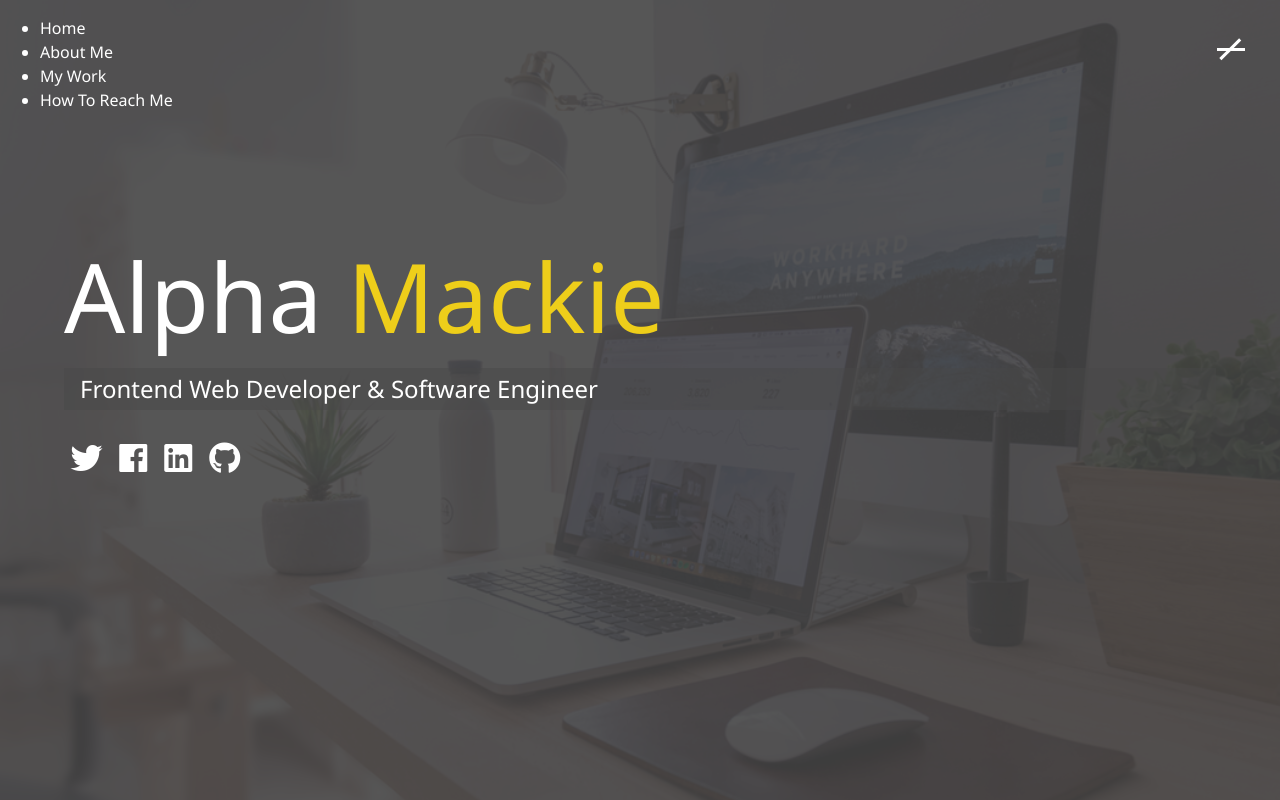
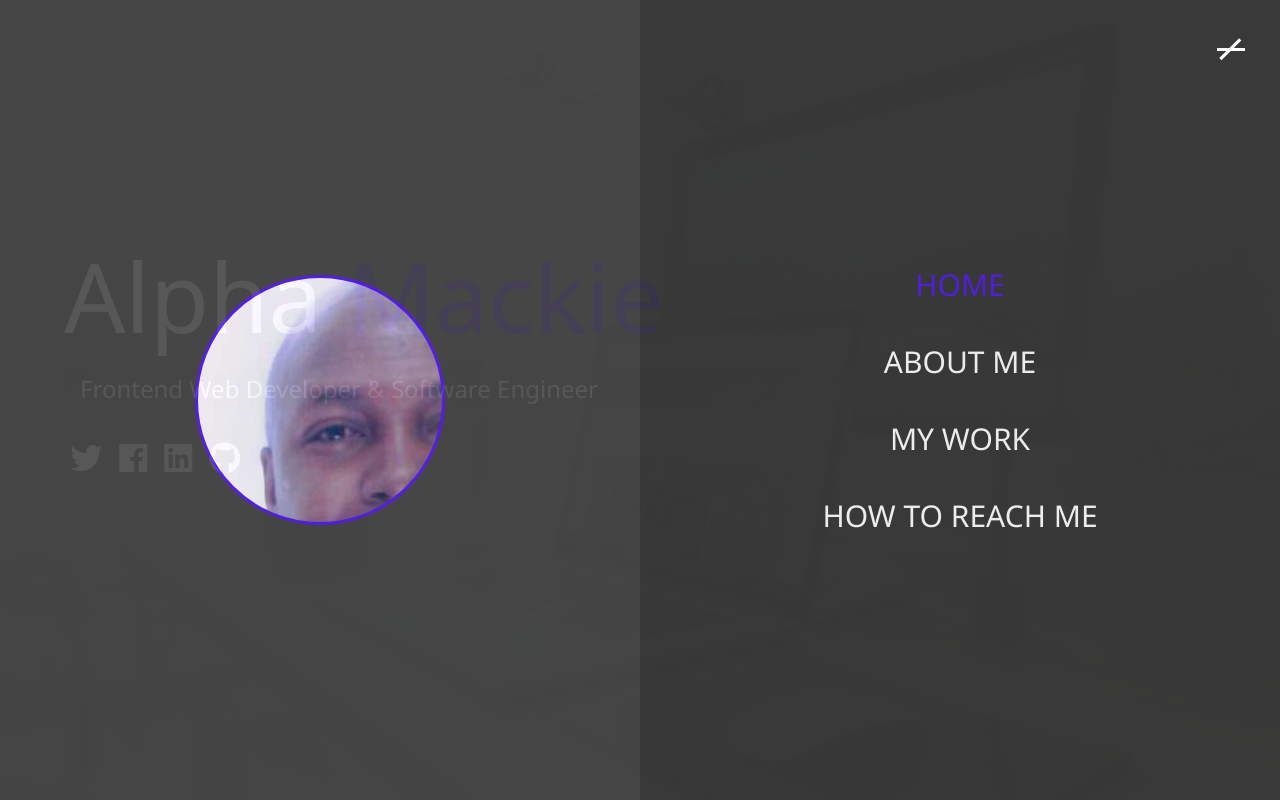
Before and after one commit to Amac01/My-Portfolio, a website: page index.html in a window 1280 px wide. Both pictures are taken after a click on the element 1231 px from the left and 47 px from the top of the page. Drawn offline with Linux system fonts and the light colour scheme; files whose address does not match are found by name.

Commit message:
Menu overlay

```diff
--- a/SCSS/_menu.scss
+++ b/SCSS/_menu.scss
@@ -35,3 +35,99 @@
 		}
 	}
 }
+
+//Menu Overlay
+.menu {
+	position: fixed;
+	top: 0;
+	width: 100%;
+	opacity: 0.9;
+	visibility: hidden;
+
+	&.show {
+		visibility: visible;
+	}
+
+	&-branding,
+	&-nav {
+		display: flex;
+		flex-flow: column wrap;
+		align-items: center;
+		justify-content: center;
+		float: left;
+		width: 50%;
+		height: 100vh;
+		overflow: hidden;
+	}
+
+	&-nav {
+		margin: 0;
+		padding: 0;
+		background: darken($primary-color, 5);
+		list-style: none;
+		transform: translate3d(0, -100%, 0);
+		@include easeOut;
+
+		&.show {
+			//Slide in from top
+			transform: translate3d(0, 0, 0);
+		}
+	}
+
+	.nav-link {
+		display: inline-block;
+		position: relative;
+		font-size: 30px;
+		text-transform: uppercase;
+		padding: 1rem 0;
+		font-weight: 300;
+		color: #fff;
+		text-decoration: none;
+		@include easeOut;
+
+		&:hover {
+			color: $secondary-color;
+		}
+	}
+
+	//Branding side
+	&-branding {
+		background: $primary-color;
+		transform: translate3d(0, 100%, 0);
+		@include easeOut;
+
+		&.show {
+			//Slide in from bottom
+			transform: translate3d(0, 0, 0);
+		}
+
+		.portrait {
+			width: 250px;
+			height: 250px;
+			background: url(../images/AmacPhoto.jpg);
+			border-radius: 50%;
+			border: solid 3px $secondary-color;
+		}
+	}
+
+	.nav-item {
+		transform: translate3d(600px, 0, 0);
+		@include easeOut;
+
+		&.show {
+			//Slide in from right
+			transform: translate3d(0, 0, 0);
+		}
+
+		&.current > a {
+			color: $secondary-color;
+		}
+	}
+}
+
+//Delay each nav item slide by 0.1s
+@for $x from 1 through 4 {
+	.nav-item:nth-child(#{$x}) {
+		transition-delay: $x * 0.1s;
+	}
+}
--- a/SCSS/main.scss
+++ b/SCSS/main.scss
@@ -1,5 +1,5 @@
 $primary-color: #444;
-$secondary-color: #eece1a;
+$secondary-color: #521aee;
 $show-home-image: true;
 $home-image: url(../images/background.jpg);
 $background-opacity: 0.9;
--- a/index.html
+++ b/index.html
@@ -24,7 +24,7 @@
         <div class="portrait"></div>
       </div>
       <ul class="menu-nav">
-        <li class="nav-item">
+        <li class="nav-item current">
           <a href="/" class="nav-link">
             Home
           </a>
```
Also changed, not shown: DIST/css/main.css, images/AmacPhoto.jpg (added), images/MackiePhoto.jpg (added).
